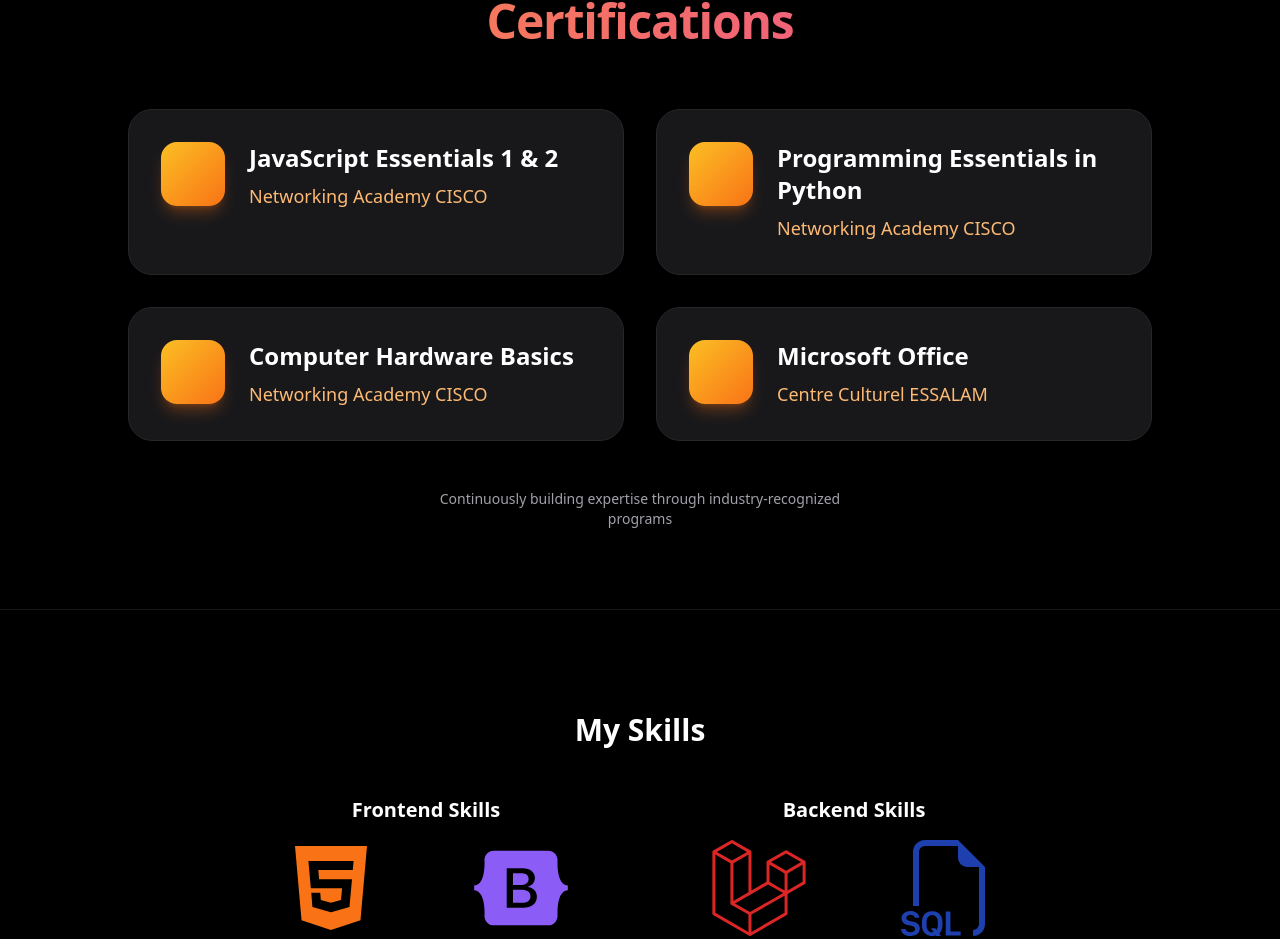
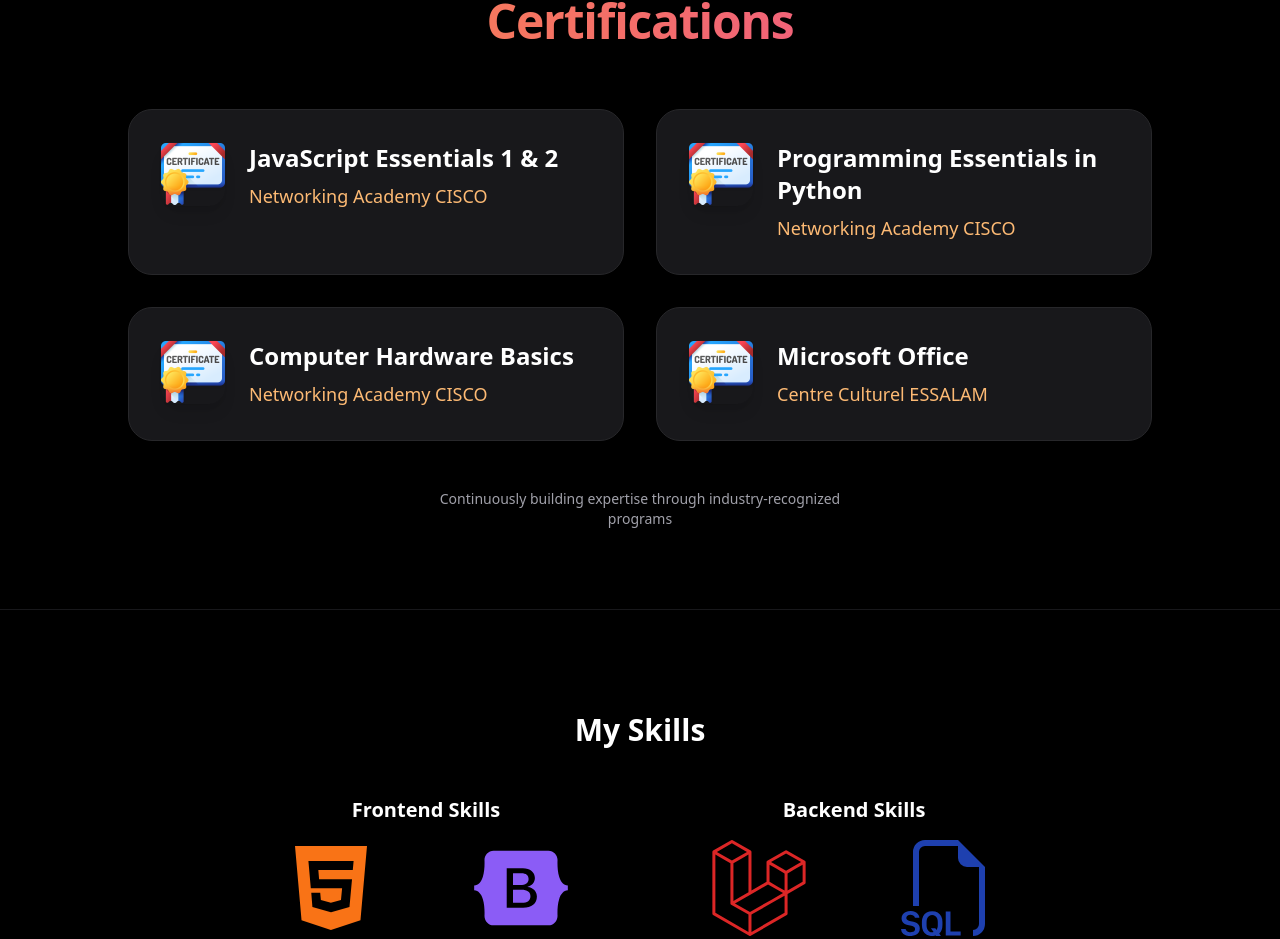
Before and after one commit to SanaaEl11/portfolio, a React (Create React App) app: page / in a window 1280 px wide. Shown: the part 1576-2515 px from the top of the page. Built offline with nearby package versions, Linux system fonts and the light colour scheme.

Commit message:
Update prof

```diff
--- a/src/components/Certification.jsx
+++ b/src/components/Certification.jsx
@@ -1,6 +1,6 @@
 // Certification.jsx
 import React from "react";
-
+import certificate from '../assets/certificate.png'
 const Certification = () => {
   const certificationsData = [
     {
@@ -37,13 +37,13 @@
               className="group bg-zinc-900 hover:bg-zinc-800 border border-zinc-800 hover:border-orange-400 rounded-3xl p-8 transition-all duration-500 hover:shadow-2xl hover:shadow-pink-500/10 flex flex-col items-center text-center md:text-left md:flex-row md:items-start gap-6"
             >
               {/* Icon - professional certificate style with gradient, matches skill icon colors */}
-              <div className="flex-shrink-0 w-16 h-16 bg-gradient-to-br from-amber-400 to-orange-500 rounded-2xl flex items-center justify-center shadow-lg shadow-orange-500/30 transition-all duration-500 group-hover:rotate-12">
-                <span className="text-4xl drop-shadow-sm"></span>
+              <div className="flex-shrink-0 w-16 h-16  rounded-2xl flex items-center justify-center shadow-lg transition-all duration-500 group-hover:rotate-12">
+                <span className="text-4xl drop-shadow-sm"> <img src={certificate} alt="certificate" /></span>
               </div>
 
               {/* Text content */}
               <div className="flex-1">
-                <h3 className="text-2xl font-semibold text-white group-hover:text-pink-400 transition-colors">
+                <h3 className="text-2xl font-semibold text-white  transition-colors">
                   {cert.title}
                 </h3>
                 <p className="text-orange-300 mt-2 text-lg font-medium">
```
